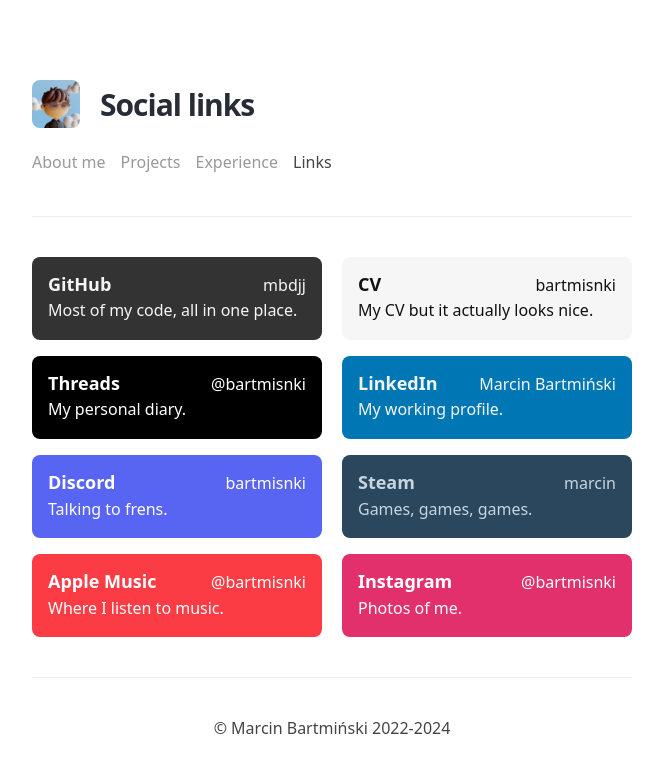
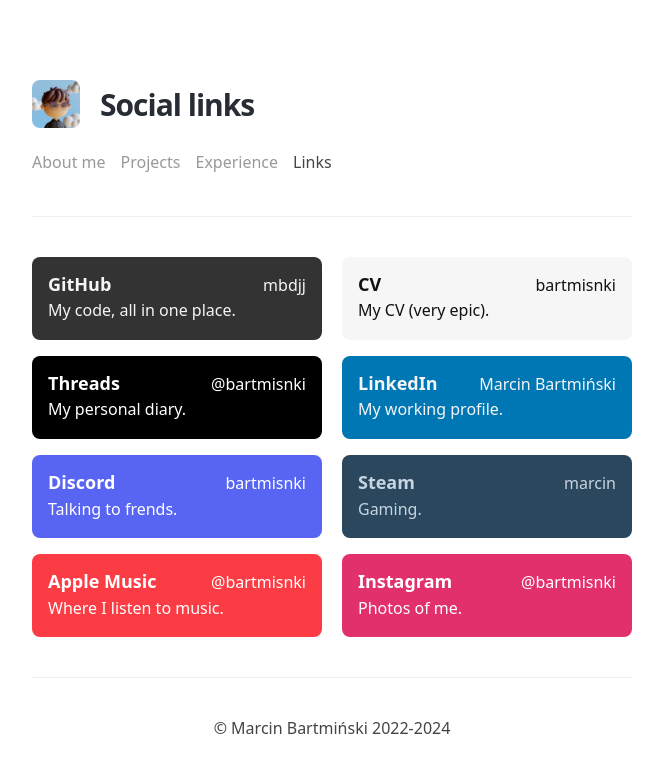
Before and after one commit to mbdjj/website, a Next.js app: page /links in a window 1280 px wide. Shown: the top 772 px of the page, without its empty margins (308-971 px from the left). Built offline with nearby package versions, Linux system fonts and the light colour scheme.

Commit message:
:sparkles: Add my actual CV to links

```diff
--- a/pages/links.js
+++ b/pages/links.js
@@ -13,15 +13,15 @@ export default function Links() {
       service: "GitHub",
       url: "https://github.com/mbdjj",
       nickname: "mbdjj",
-      description: "Most of my code, all in one place.",
+      description: "My code, all in one place.",
       backgroundColor: "#333",
       textColor: "#f5f5f5",
     },
     {
       service: "CV",
-      url: "https://read.cv/bartmisnki",
+      url: "/cv.pdf",
       nickname: "bartmisnki",
-      description: "My CV but it actually looks nice.",
+      description: "My CV (very epic).",
       backgroundColor: "#f6f6f6",
       textColor: "#111111",
     },
@@ -45,7 +45,7 @@ export default function Links() {
       service: "Discord",
       url: "https://discord.com/",
       nickname: "bartmisnki",
-      description: "Talking to frens.",
+      description: "Talking to frends.",
       backgroundColor: "#5865f2",
       textColor: "#ffffff",
     },
@@ -53,7 +53,7 @@ export default function Links() {
       service: "Steam",
       url: "https://steamcommunity.com/id/mbdjj",
       nickname: "marcin",
-      description: "Games, games, games.",
+      description: "Gaming.",
       backgroundColor: "#2a475e",
       textColor: "#c7d5e0",
     },
```
Also changed, not shown: 1 other file (tests, documents, lock files or other folders).
